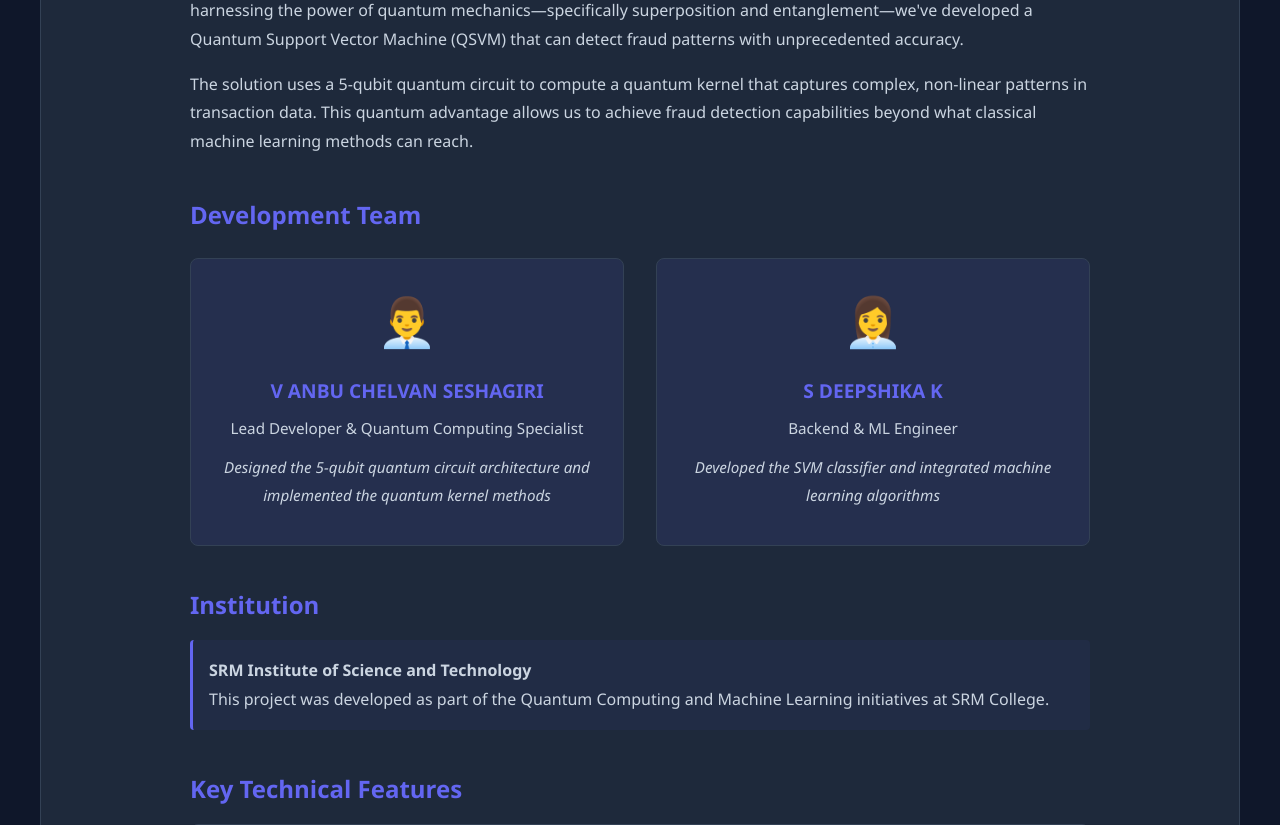
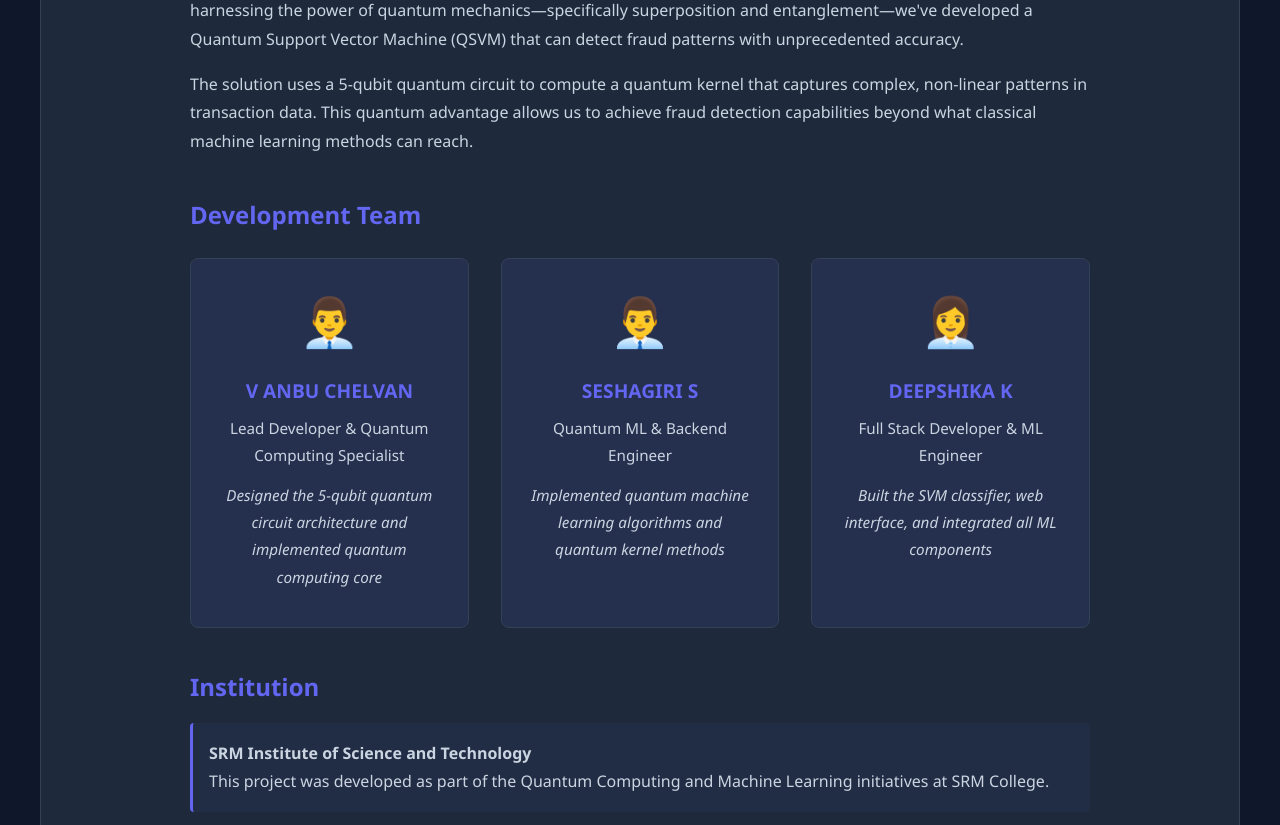
Before and after one commit to Sesha06/Quantum_Project, a Flask app: page / in a window 1280 px wide, after a click on "About". Shown: the part 459-1284 px from the top of the page. Run offline with Flask 3, Linux system fonts and the light colour scheme.

Commit message:
Update developer information: Add all three team members (V ANBU CHELVAN, SESHAGIRI S, DEEPSHIKA K)

```diff
--- a/backend/__init__.py
+++ b/backend/__init__.py
@@ -4,7 +4,8 @@ Initialize backend module
 from .quantum_svm import QuantumSVMFraudDetector, generate_synthetic_fraud_data, load_kaggle_fraud_dataset
 
 __version__ = "1.0.0"
-__author__ = "SESHAGIRI S"
+__author__ = "V ANBU CHELVAN, SESHAGIRI S, DEEPSHIKA K"
+__organization__ = "SRM Institute of Science and Technology"
 
 __all__ = [
     'QuantumSVMFraudDetector',
--- a/frontend/templates/index.html
+++ b/frontend/templates/index.html
@@ -221,15 +221,21 @@
                         <div class="team-grid">
                             <div class="team-member">
                                 <div class="member-icon">👨‍💼</div>
-                                <h4>V ANBU CHELVAN SESHAGIRI</h4>
+                                <h4>V ANBU CHELVAN</h4>
                                 <p>Lead Developer & Quantum Computing Specialist</p>
-                                <p class="member-role">Designed the 5-qubit quantum circuit architecture and implemented the quantum kernel methods</p>
+                                <p class="member-role">Designed the 5-qubit quantum circuit architecture and implemented quantum computing core</p>
+                            </div>
+                            <div class="team-member">
+                                <div class="member-icon">👨‍💼</div>
+                                <h4>SESHAGIRI S</h4>
+                                <p>Quantum ML & Backend Engineer</p>
+                                <p class="member-role">Implemented quantum machine learning algorithms and quantum kernel methods</p>
                             </div>
                             <div class="team-member">
                                 <div class="member-icon">👩‍💼</div>
-                                <h4>S DEEPSHIKA K</h4>
-                                <p>Backend & ML Engineer</p>
-                                <p class="member-role">Developed the SVM classifier and integrated machine learning algorithms</p>
+                                <h4>DEEPSHIKA K</h4>
+                                <p>Full Stack Developer & ML Engineer</p>
+                                <p class="member-role">Built the SVM classifier, web interface, and integrated all ML components</p>
                             </div>
                         </div>
                     </div>
```
Also changed, not shown: README.md.
